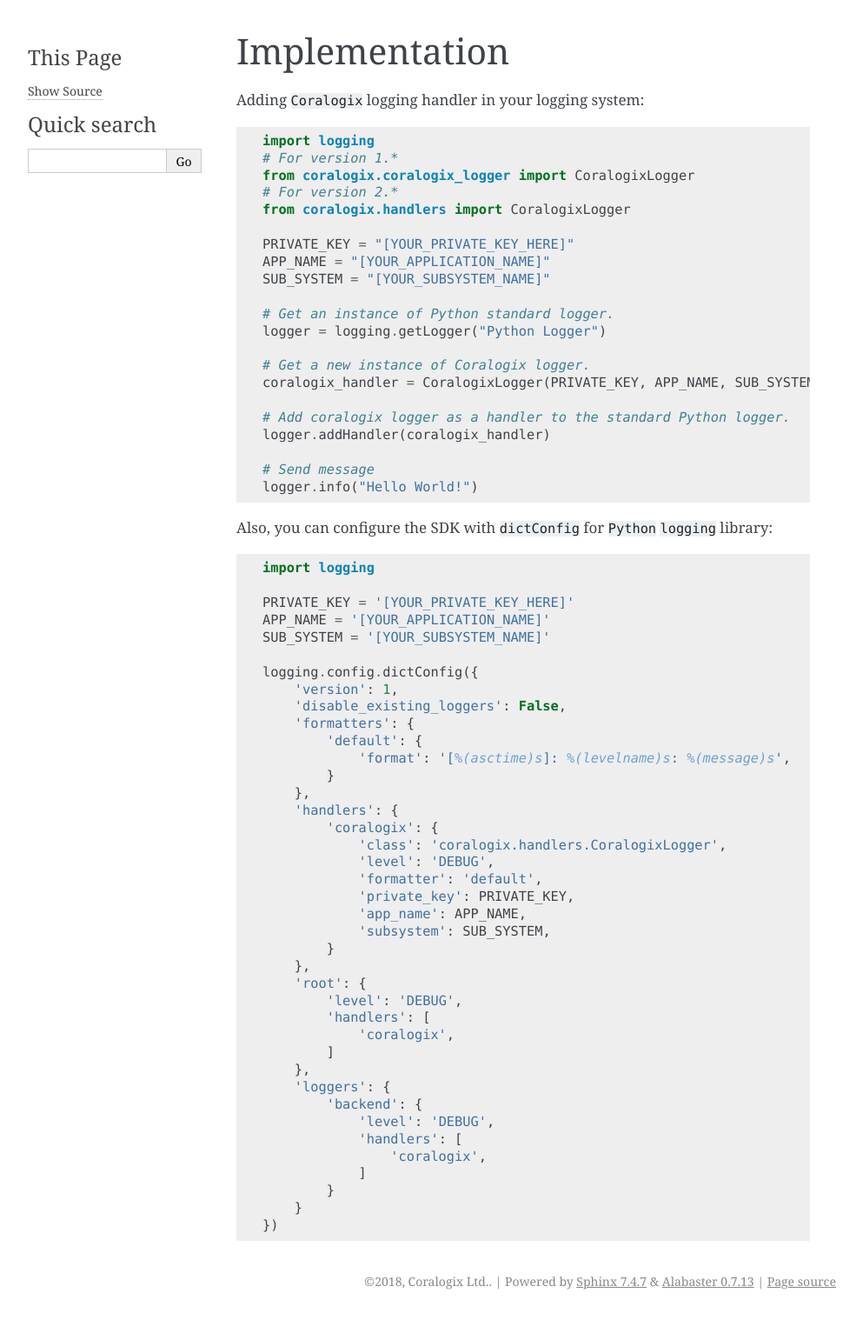
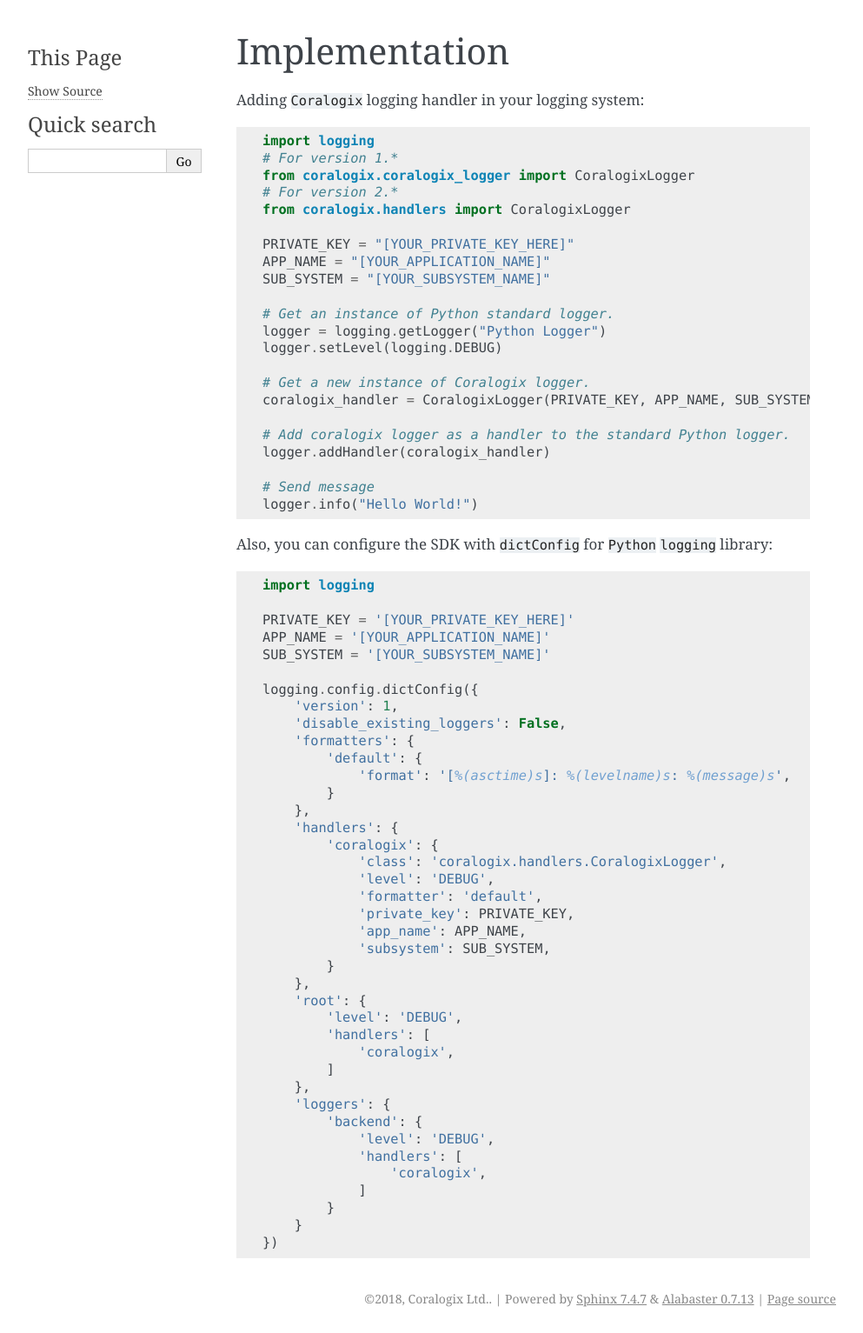
Before and after one commit to coralogix/python-coralogix-sdk, a Sphinx documentation site: the page built from docs/Implementation.rst, in a window 1280 px wide. Shown: the whole page at 87% size, without its empty margins (148-1141 px from the left). Built offline with Sphinx 7.4.7, drawn with Linux system fonts in a browser that asks for light colours.

Commit message:
Docs example fixed

```diff
--- a/docs/Implementation.rst
+++ b/docs/Implementation.rst
@@ -17,6 +17,7 @@
 
     # Get an instance of Python standard logger.
     logger = logging.getLogger("Python Logger")
+    logger.setLevel(logging.DEBUG)
 
     # Get a new instance of Coralogix logger.
     coralogix_handler = CoralogixLogger(PRIVATE_KEY, APP_NAME, SUB_SYSTEM)
```
